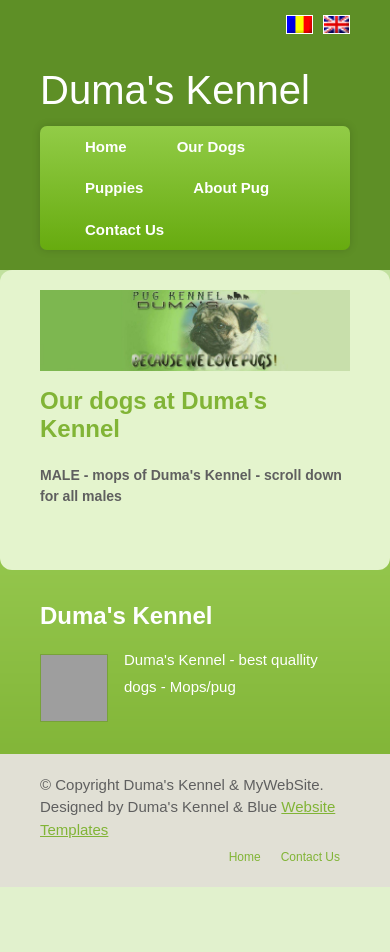
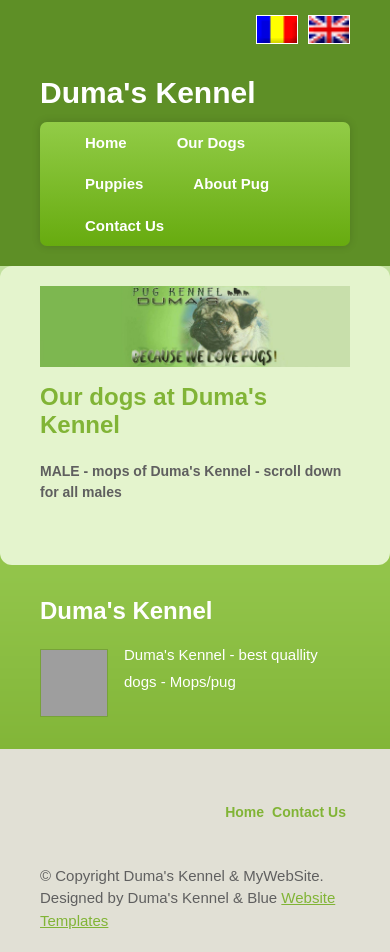
Before and after one commit to ovi14/dumaskennel, a PHP site: page /mops_pug_males.php in a window 390 px wide. Before the commit the page ends 887 px from the top, so only its background shows below. Run offline with PHP 8.4, Linux system fonts and the light colour scheme; data that the repository does not hold is empty; grey boxes are pictures that could not be loaded.

Commit message:
responsive design changes

```diff
--- a/footer.html
+++ b/footer.html
@@ -13,14 +13,14 @@
   </div>
   <div class="footer">
     <div class="footer_resize">
-      <p class="lf">&copy; Copyright Duma's Kennel & MyWebSite. Designed by Duma's Kennel & Blue <a href="http://www.bluewebtemplates.com">Website Templates</a></p>
       <ul class="fmenu">
-        <li class="active"><a href="index.php?<?= $lg_param ?>"><?= $lang[$lg]['nav_home']?></a></li>
+        <li class="active"><a href="index.php?<?= $lg_param ?>"><h3><?= $lang[$lg]['nav_home']?></h3></a></li>
     <!--<li><a href="mops_pug.php">Our dogs</a></li>
         <li><a href="mops_pug_puppies.php">Puppies</a></li>
         <li><a href="about.php">About Pug</a></li>-->
-        <li><a href="contact.php?<?= $lg_param ?>"><?= $lang[$lg]['nav_contact_us']?></a></li>
+        <li><a href="contact.php?<?= $lg_param ?>"><h3><?= $lang[$lg]['nav_contact_us']?></h3></a></li>
       </ul>
+      <p class="lf">&copy; Copyright Duma's Kennel & MyWebSite. Designed by Duma's Kennel & Blue <a href="http://www.bluewebtemplates.com">Website Templates</a></p>
       <div class="clr"></div>
     </div>
   </div>
--- a/header.html
+++ b/header.html
@@ -22,8 +22,9 @@ foreach ($_GET as $key => $value) {
 <head>
 <title>Duma's Kennel - mops/pug</title>
 <meta http-equiv="Content-Type" content="text/html; charset=UTF-8" />
+<meta name="viewport" content="width=device-width, initial-scale=1.0">
 <link rel="shortcut icon" href="images/favicon.ico" />
-<link href="style.css" rel="stylesheet" type="text/css" />
+<link href="style.css?v=2" rel="stylesheet" type="text/css" />
 </head>
 <body>
 <div class="main">
--- a/mops_pug_current_puppies.php
+++ b/mops_pug_current_puppies.php
@@ -19,7 +19,7 @@ $pui = getPui();
                   <tr>
                     <td align="left" width="50%">
                       <h2><?= $p['parinti_afis'] ?></h2>
-                      <a href="details.php?pui=<?= $p['id'] .'&'. $lg_param ?>"><?= $lang[$lg]['click_for_details']?></a>
+                      <a href="details.php?pui=<?= $p['id'] .'&'. $lg_param ?>"><h3><?= $lang[$lg]['click_for_details']?></h3></a>
                     </td>
                     <td><img width="450" src="administrare/media/<?= $p['poza1'] ?>"/></td>
                   </tr>
--- a/mops_pug_females.php
+++ b/mops_pug_females.php
@@ -23,7 +23,7 @@ $mops = getMops();
                     <h2><?= $mop['nume_afis'] ?></h2>
                     <h3><?= $mop['titlu_afis'] ?></h3>
                     <h3><?= $mop['parinti_afis'] ?></h3>
-                    <a href="details.php?mop=<?= $mop['id'] .'&'. $lg_param ?>"><?= $lang[$lg]['click_for_details']?></a>
+                    <a href="details.php?mop=<?= $mop['id'] .'&'. $lg_param ?>"><h3><?= $lang[$lg]['click_for_details']?></h3></a>
                   </td>
                   <td><img src="administrare/media/<?= $mop['poza1'] ?>"/></td>
                 </tr>
--- a/mops_pug_males.php
+++ b/mops_pug_males.php
@@ -23,7 +23,7 @@ $mops = getMops();
                     <h2><?= $mop['nume_afis'] ?></h2>
                     <h3><?= $mop['titlu_afis'] ?></h3>
                     <h3><?= $mop['parinti_afis'] ?></h3>
-                    <a href="details.php?mop=<?= $mop['id'] .'&'. $lg_param ?>"><?= $lang[$lg]['click_for_details']?></a>
+                    <a href="details.php?mop=<?= $mop['id'] .'&'. $lg_param ?>"><h3><?= $lang[$lg]['click_for_details']?></h3></a>
                   </td>
                   <td><img src="administrare/media/<?= $mop['poza1'] ?>"/></td>
                 </tr>
--- a/style.css
+++ b/style.css
@@ -38,12 +38,26 @@ h1 a, h1 a:hover {
   color:#fff;
   text-decoration:none;
 }
+@media only screen and (max-width: 1025px) {
+  h1 {
+    font:bold 30px Arial, Helvetica, sans-serif;
+  }
+}
 
 h2 {
   font:bold 24px Arial, Helvetica, sans-serif;
   color:#81b436;
   padding:8px 0;
   margin:8px 0;
+}
+@media only screen and (max-width: 1025px) {
+  h2 {
+    font:bold 24px Arial, Helvetica, sans-serif;
+  }
+  h3 {
+    font:bold 14px Arial, Helvetica, sans-serif;
+    line-height: 21px;
+  }
 }
 
 p {
@@ -384,6 +398,12 @@ nav {
   font-size: 15px;
   font-weight: bold;
 }
+@media only screen and (max-width: 1025px) {
+  nav {
+    font-size: 15px;
+    font-weight: bold;
+  }
+}
 nav ul ul {
   display: none;
 }
@@ -470,7 +490,14 @@ nav ul ul li a:hover {
   margin: 15px 0px 0px 10px;
   width: 25px;
 }
-
+@media only screen and (max-width: 1025px) {
+  .header .language-flags .flag {
+    width: 40px;
+  }
+  .header .language-flags .flag:hover {
+    width: 40px;
+  }
+}
 .header .language-flags .flag:hover {
   float: right;
   border: 1px solid black;
```
